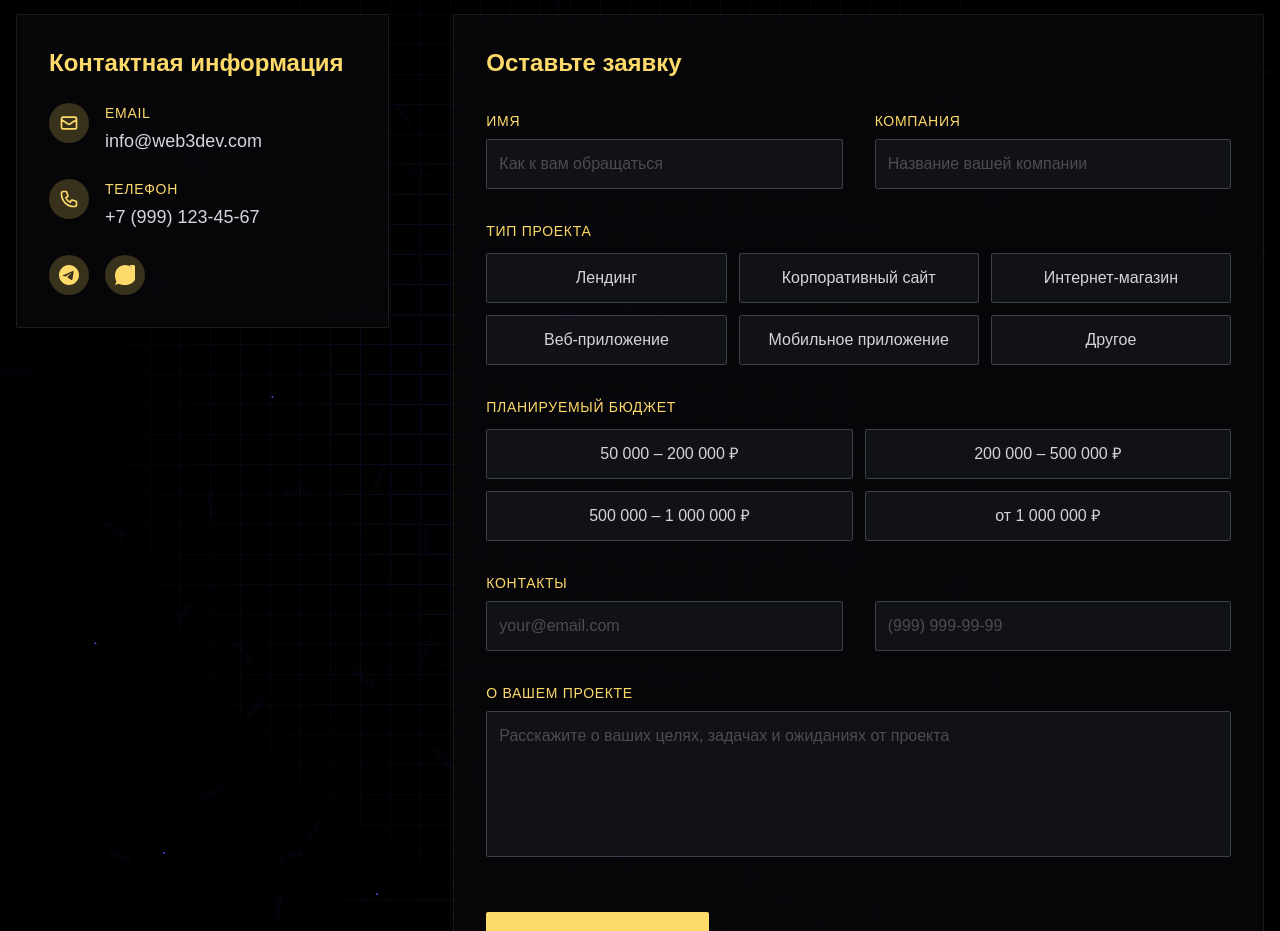
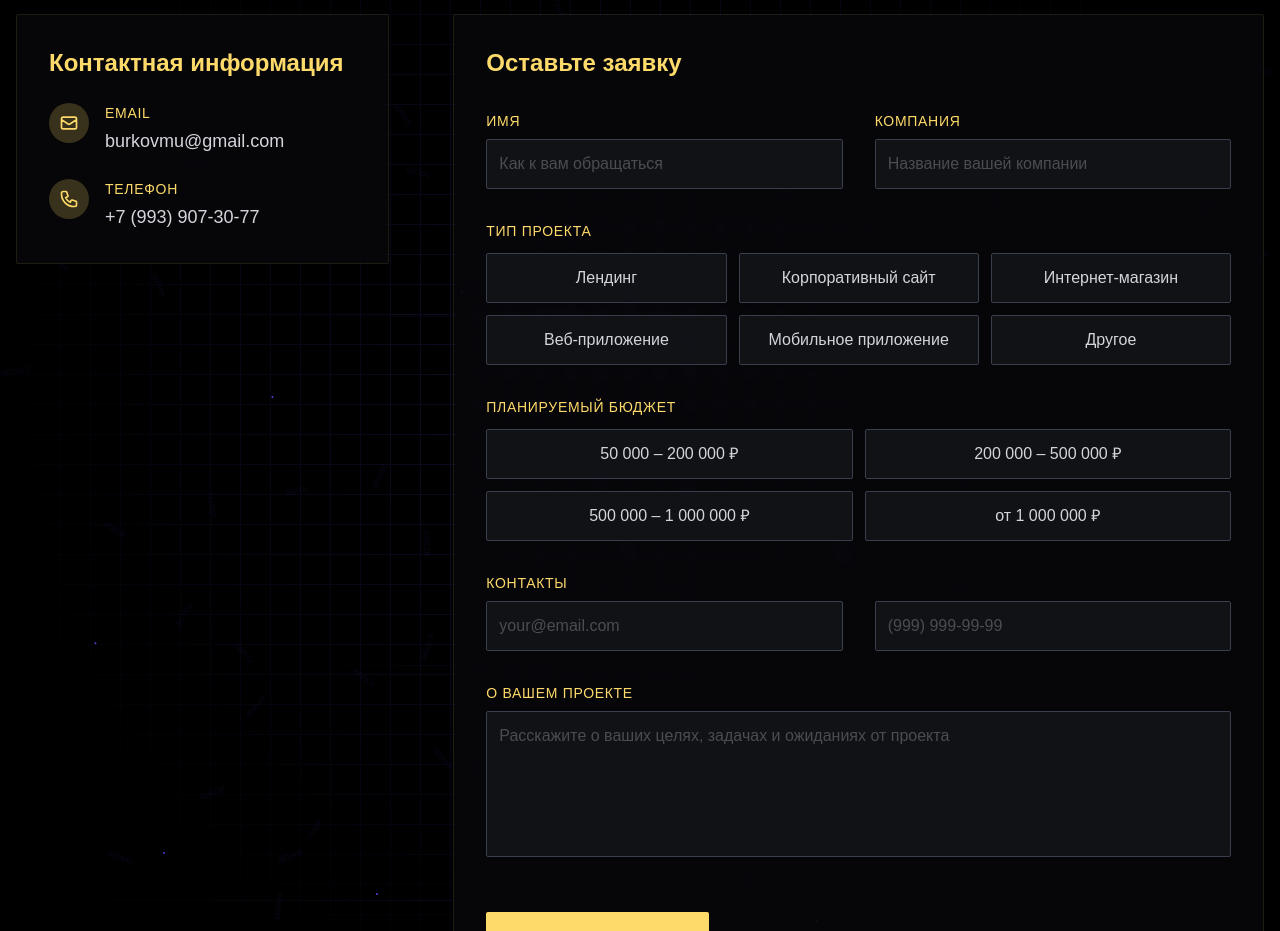
Before and after one commit to burkovmu/web5, a Next.js app: page / in a window 1280 px wide. Shown: the part 7060-7991 px from the top of the page. Built offline with nearby package versions, Linux system fonts and the light colour scheme; a web font is replaced by a local one.

Commit message:
Изменена контактная информация в секции контактов

```diff
--- a/src/components/ContactSection.tsx
+++ b/src/components/ContactSection.tsx
@@ -59,8 +59,8 @@ const ContactSection = () => {
                         </div>
                         <div>
                           <div className="text-[#feda6a] text-sm uppercase tracking-wider mb-1">{contactSection.email}</div>
-                          <a href="mailto:info@web3dev.com" className="text-[#d4d4dc] text-lg hover:text-[#feda6a] transition-colors">
-                            info@web3dev.com
+                          <a href="mailto:burkovmu@gmail.com" className="text-[#d4d4dc] text-lg hover:text-[#feda6a] transition-colors">
+                            burkovmu@gmail.com
                           </a>
                         </div>
                       </div>
@@ -72,25 +72,10 @@ const ContactSection = () => {
                         </div>
                         <div>
                           <div className="text-[#feda6a] text-sm uppercase tracking-wider mb-1">{contactSection.phone}</div>
-                          <a href="tel:+79991234567" className="text-[#d4d4dc] text-lg hover:text-[#feda6a] transition-colors">
-                            +7 (999) 123-45-67
+                          <a href="tel:+79939073077" className="text-[#d4d4dc] text-lg hover:text-[#feda6a] transition-colors">
+                            +7 (993) 907-30-77
                           </a>
                         </div>
-                      </div>
-
-                      <div className="flex flex-row space-x-4 mt-6">
-                        <a href="https://t.me/mishlenteam" target="_blank" rel="noopener noreferrer"
-                           className="w-10 h-10 rounded-full bg-[#feda6a]/20 flex items-center justify-center hover:bg-[#feda6a]/40 transition-colors">
-                          <svg className="w-5 h-5 text-[#feda6a]" fill="currentColor" viewBox="0 0 24 24">
-                            <path d="M12 0C5.373 0 0 5.373 0 12s5.373 12 12 12 12-5.373 12-12S18.627 0 12 0zm5.562 8.161c-.18 1.897-.962 6.502-1.359 8.627-.168.9-.5 1.201-.82 1.23-.697.065-1.225-.461-1.9-.903-1.056-.692-1.653-1.123-2.678-1.799-1.185-.781-.417-1.21.258-1.91.177-.184 3.247-2.977 3.307-3.23.007-.032.014-.15-.056-.212s-.174-.041-.249-.024c-.106.024-1.793 1.14-5.061 3.345-.479.33-.913.49-1.302.48-.428-.008-1.252-.241-1.865-.44-.752-.244-1.349-.374-1.297-.789.027-.216.324-.437.893-.663 3.498-1.524 5.83-2.529 6.998-3.014 3.332-1.386 4.025-1.627 4.476-1.635.099-.002.321.023.465.178.121.13.156.305.165.472.009.167-.018.371-.027.522z"/>
-                          </svg>
-                        </a>
-                        <a href="https://wa.me/message/YWPQD6DCDXBPA1" target="_blank" rel="noopener noreferrer"
-                           className="w-10 h-10 rounded-full bg-[#feda6a]/20 flex items-center justify-center hover:bg-[#feda6a]/40 transition-colors">
-                          <svg className="w-5 h-5 text-[#feda6a]" fill="currentColor" viewBox="0 0 24 24">
-                            <path d="M12.031 6.172c-3.181 0-5.767 2.586-5.768 5.766-.001 1.298.38 2.27 1.019 3.287l-.582 2.128 2.182-.573c.978.58 1.911.928 3.145.929 3.178 0 5.767-2.587 5.768-5.766.001-3.187-2.575-5.77-5.764-5.771zm3.392 8.244c-.144.405-.837.774-1.17.824-.299.045-.677.063-1.092-.069-.252-.08-.575-.187-.988-.365-1.739-.751-2.874-2.502-2.961-2.617-.087-.116-.708-.94-.708-1.793s.448-1.273.607-1.446c.159-.173.346-.217.462-.217l.332.006c.106.005.249-.04.39.298.144.347.491 1.2.534 1.287.043.087.072.188.014.304-.058.116-.087.188-.173.289l-.26.304c-.087.086-.177.18-.076.354.101.174.449.741.964 1.201.662.591 1.221.774 1.394.86s.274.072.376-.043c.101-.116.433-.506.549-.68.116-.173.231-.145.39-.087s1.011.477 1.184.564.289.13.332.202c.045.72.045.419-.1.824z M20.52 3.449C12.831-3.984.521 1.66.001 11.65c-.152 2.9.423 5.731 1.67 8.228L0 24l4.254-1.615c2.395 1.18 5.083 1.801 7.807 1.803 9.426 0 14.844-7.92 14.843-15.425.001-2.087-.566-4.108-1.64-5.868-1-1.659-2.388-3.048-4.066-4.05-1.677-1.001-3.589-1.529-5.558-1.527-.29 0-.58.012-.87.037z" stroke="none" />
-                          </svg>
-                        </a>
                       </div>
                     </div>
                   </div>
```
